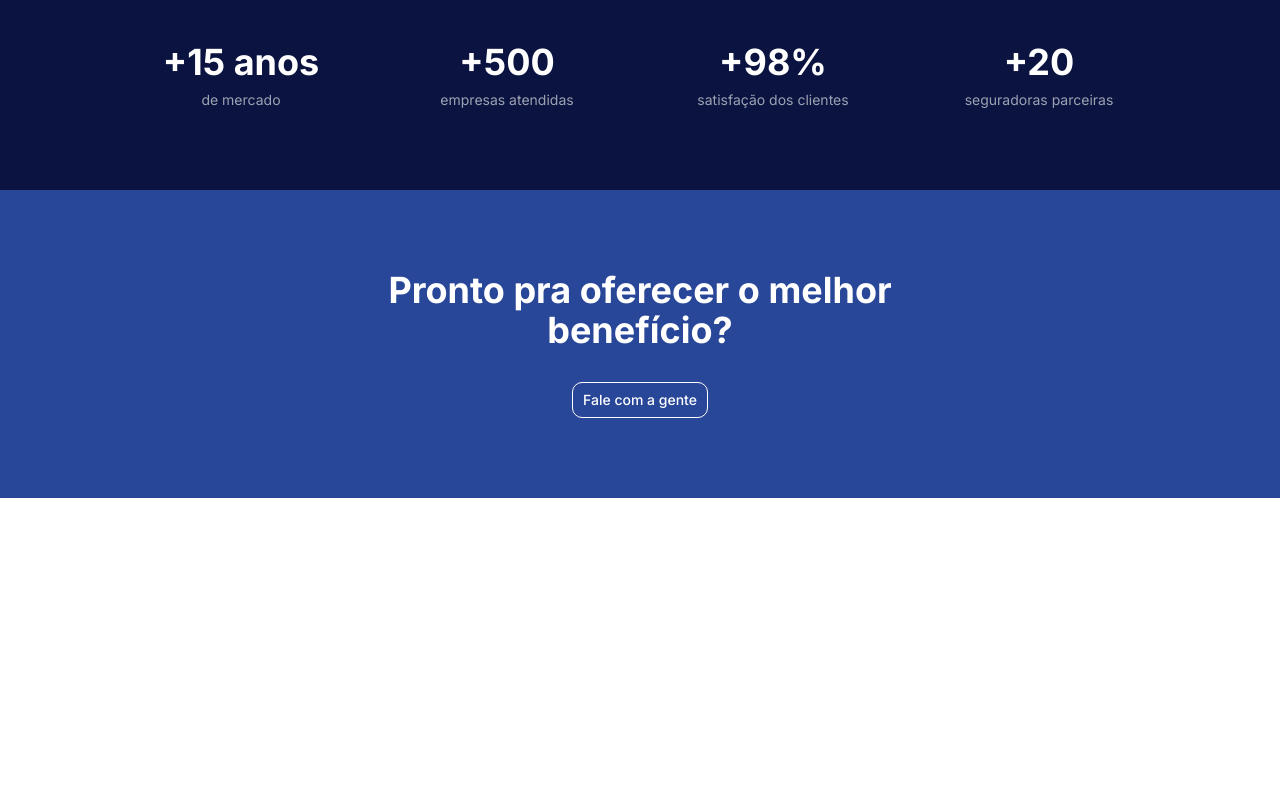
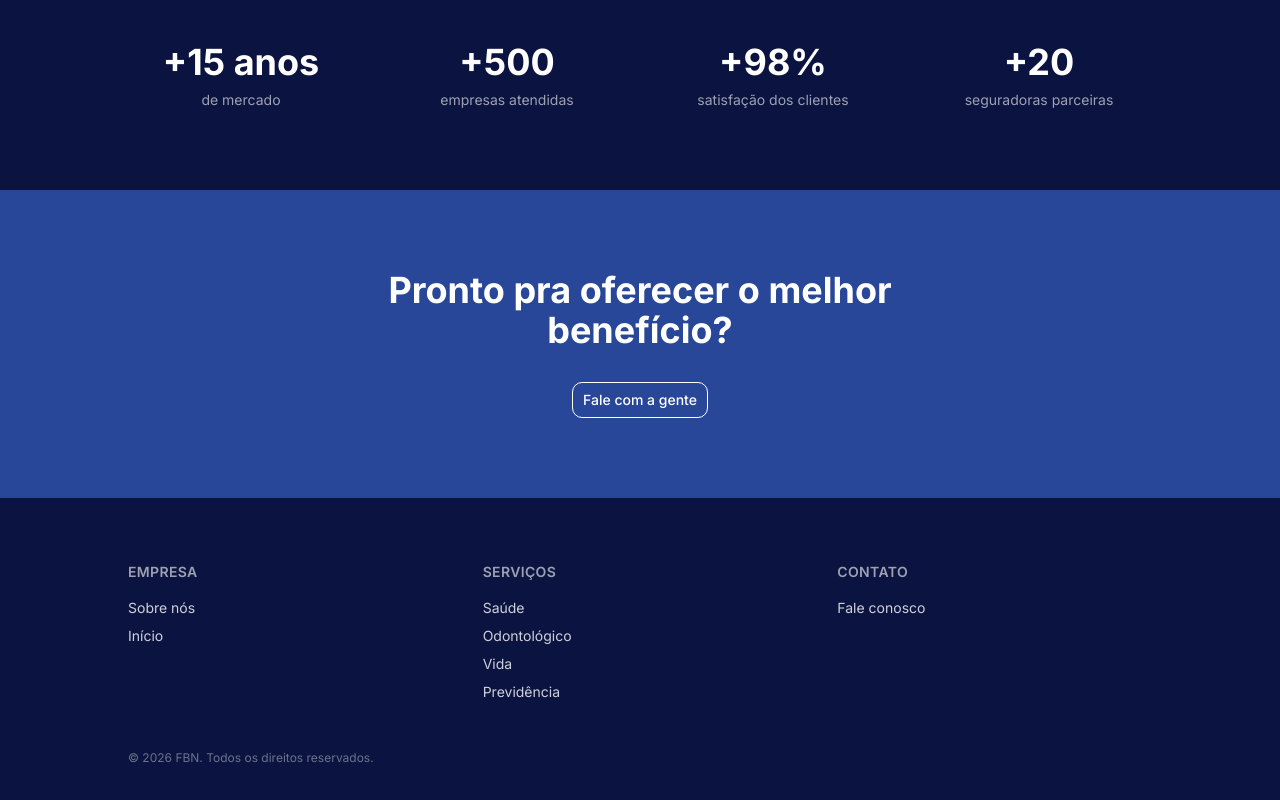
Before and after one commit to GrupoFBN/site-institucional, a Next.js app: page / in a window 1280 px wide. Shown: the part 1376-2176 px from the top of the page. Before the commit the page ends 1874 px from the top, so only its background shows below. Built offline with nearby package versions, Linux system fonts and the light colour scheme.

Commit message:
feat: footer

```diff
--- a/app/page.tsx
+++ b/app/page.tsx
@@ -3,6 +3,7 @@ import { PartnerLogos } from "@/components/partner-logos";
 import { ServiceCards } from "@/components/service-cards";
 import { Stats } from "@/components/stats";
 import { CtaFinal } from "@/components/cta-final";
+import { Footer } from "@/components/footer";
 
 export default function Home() {
   return (
@@ -12,6 +13,7 @@ export default function Home() {
       <ServiceCards />
       <Stats />
       <CtaFinal />
+      <Footer />
     </main>
   );
 }
--- /dev/null
+++ b/components/footer.tsx
@@ -0,0 +1,52 @@
+import Link from "next/link";
+
+const COLUMNS = [
+  {
+    title: "Empresa",
+    links: [
+      { href: "/sobre", label: "Sobre nós" },
+      { href: "/", label: "Início" },
+    ],
+  },
+  {
+    title: "Serviços",
+    links: [
+      { href: "/servicos", label: "Saúde" },
+      { href: "/servicos", label: "Odontológico" },
+      { href: "/servicos", label: "Vida" },
+      { href: "/servicos", label: "Previdência" },
+    ],
+  },
+  {
+    title: "Contato",
+    links: [{ href: "/contato", label: "Fale conosco" }],
+  },
+];
+
+export function Footer() {
+  return (
+    <footer className="bg-[#0B1440] px-6 py-16 text-white sm:px-10">
+      <div className="mx-auto grid max-w-5xl grid-cols-2 gap-10 sm:grid-cols-3">
+        {COLUMNS.map((column) => (
+          <div key={column.title}>
+            <h3 className="mb-4 text-sm font-semibold uppercase tracking-wide text-white/60">
+              {column.title}
+            </h3>
+            <ul className="space-y-2 text-sm">
+              {column.links.map((link, index) => (
+                <li key={`${column.title}-${index}`}>
+                  <Link href={link.href} className="text-white/80 hover:text-white">
+                    {link.label}
+                  </Link>
+                </li>
+              ))}
+            </ul>
+          </div>
+        ))}
+      </div>
+      <p className="mx-auto mt-12 max-w-5xl text-xs text-white/40">
+        © {new Date().getFullYear()} FBN. Todos os direitos reservados.
+      </p>
+    </footer>
+  );
+}
```
